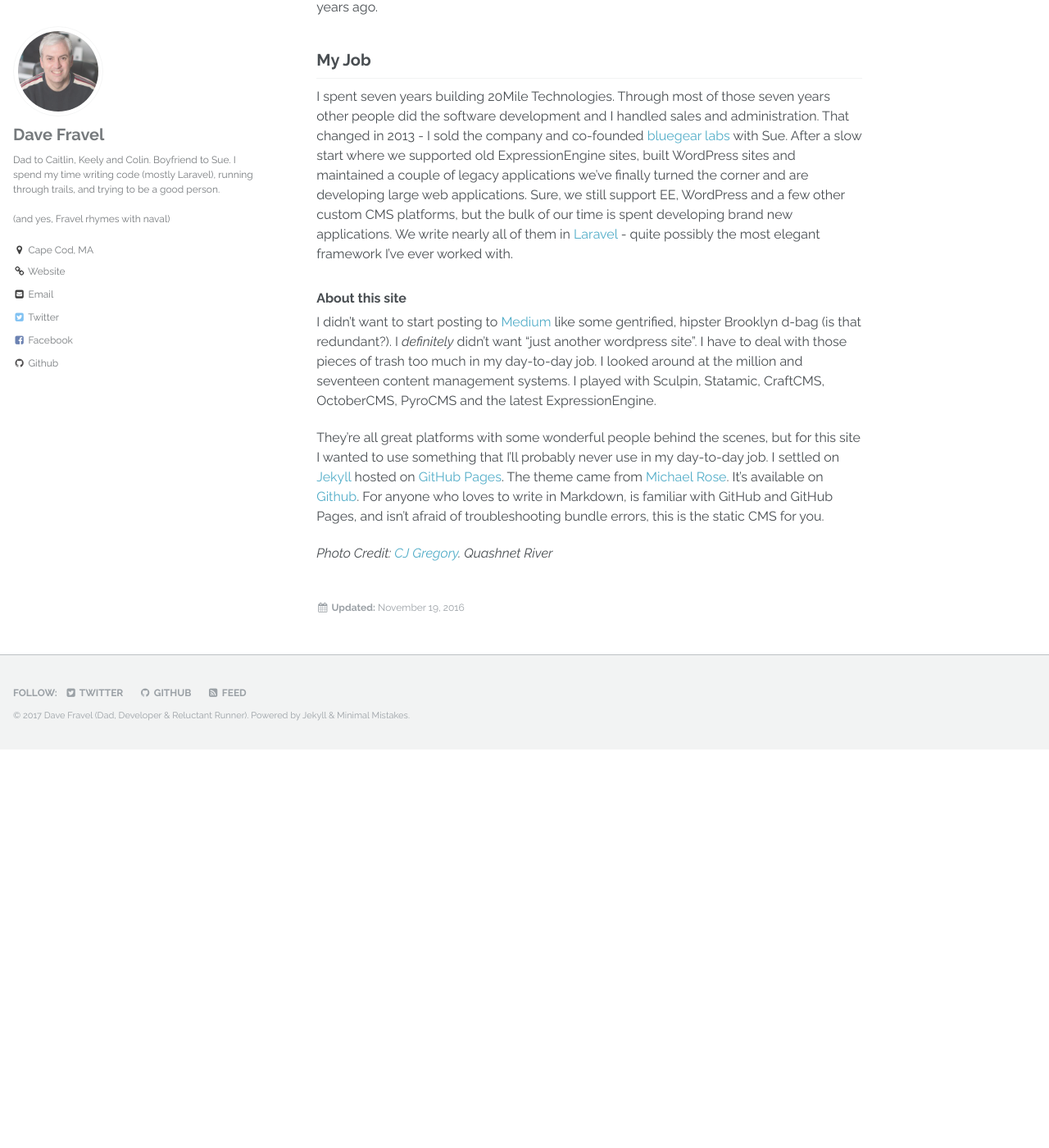
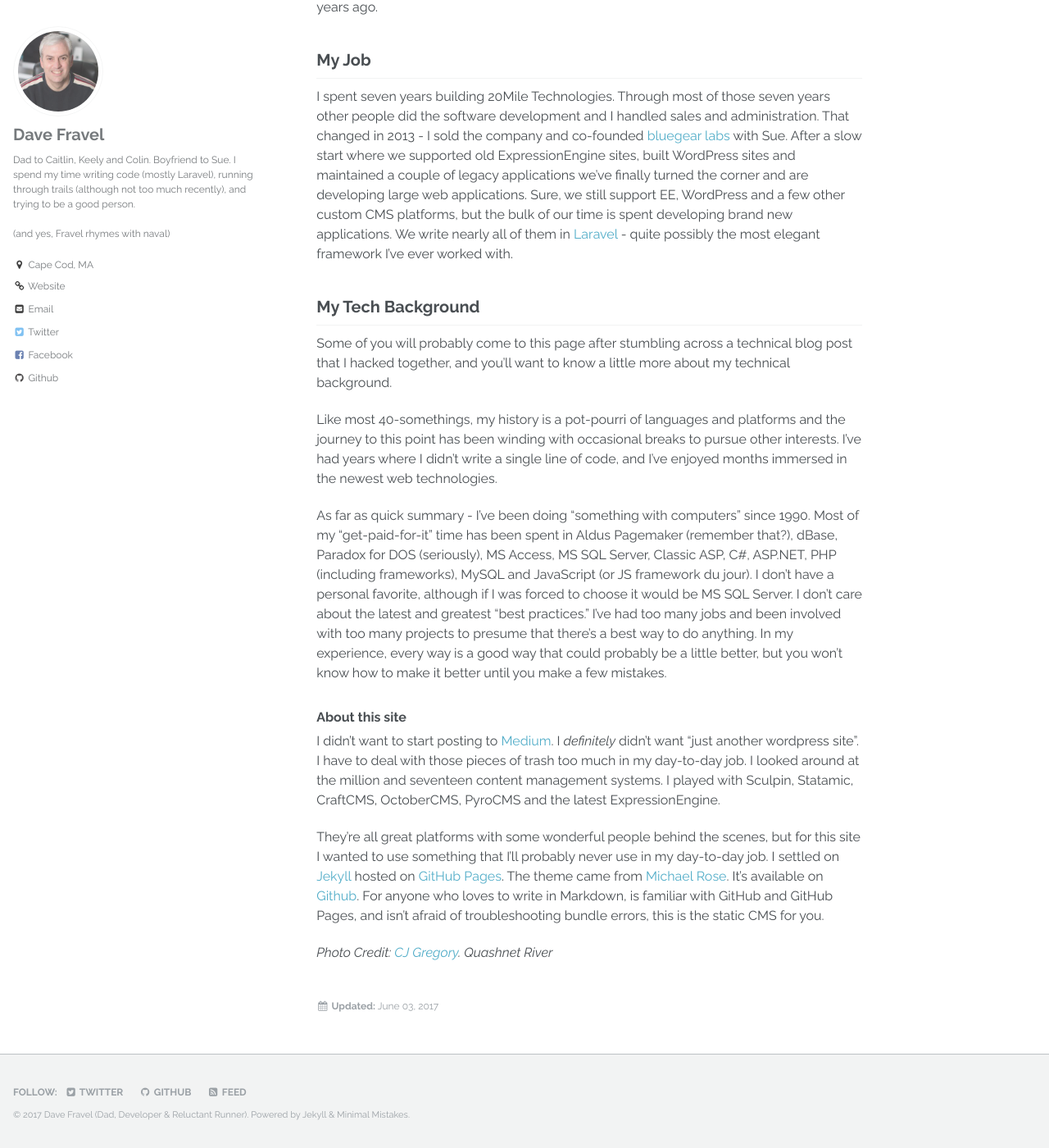
Before and after one commit to dfravel/dfravel.github.io, a Jekyll site: the page built from _pages/about.md, in a window 1280 px wide and 1400 px high, scrolled down 1866 px. Shown: the whole window at 82% size. Built offline with Jekyll 4.4.1, drawn with Linux system fonts in a browser that asks for light colours; comment, search, counter and statistics services are not loaded; before the commit the page ends 2780 px from its top, so only the background shows below that; some of the changed text lies outside the part shown.

Commit message:
New and updated pages

```diff
--- a/_config.yml
+++ b/_config.yml
@@ -78,7 +78,7 @@ analytics:
 author:
   name             : "Dave Fravel"
   avatar           : "/assets/images/fravel.jpg"
-  bio              : "Dad to Caitlin, Keely and Colin. Boyfriend to Sue.  I spend my time writing code (mostly Laravel), running through trails, and trying to be a good person.<br><br> (and yes, Fravel rhymes with naval)"
+  bio              : "Dad to Caitlin, Keely and Colin. Boyfriend to Sue.  I spend my time writing code (mostly Laravel), running through trails (although not too much recently), and trying to be a good person.<br><br> (and yes, Fravel rhymes with naval)"
   location         : "Cape Cod, MA"
   email            : "dave@bluegear.io"
   uri              : "http://bluegear.io"
--- a/_pages/about.md
+++ b/_pages/about.md
@@ -1,13 +1,13 @@
 ---
-title: "About Me"
+title: About Me
 header:
-  overlay_image: "http://c6.staticflickr.com/3/2804/4402436861_944dd0e783_b.jpg"
-excerpt: "I used to think I was special."
-permalink: /about/
+  overlay_image: http://c6.staticflickr.com/3/2804/4402436861_944dd0e783_b.jpg
+excerpt: I used to be someone special.
+permalink: "/about/"
 layout: single
 author_profile: true
-date: 2016-11-12
-modified: 2016-11-19
+date: '2016-11-12'
+modified: '2017-06-03'
 ---
 
 # A little bit about me
@@ -28,9 +28,15 @@ I used to run (a lot), but the stress of building a company, going through a div
 ## My Job
 I spent seven years building 20Mile Technologies. Through most of those seven years other people did the software development and I handled sales and administration. That changed in 2013 - I sold the company and co-founded [bluegear labs](http://bluegear.io) with Sue. After a slow start where we supported old ExpressionEngine sites, built WordPress sites and maintained a couple of legacy applications we've finally turned the corner and are developing large web applications. Sure, we still support EE, WordPress and a few other custom CMS platforms, but the bulk of our time is spent developing brand new applications. We write nearly all of them in [Laravel](http://laravel.com) - quite possibly the most elegant framework I've ever worked with.
 
+## My Tech Background
+Some of you will probably come to this page after stumbling across a technical blog post that I hacked together, and you'll want to know a little more about my technical background.
+
+Like most 40-somethings, my history is a pot-pourri of languages and platforms and the journey to this point has been winding with occasional breaks to pursue other interests. I've had years where I didn't write a single line of code, and I've enjoyed months immersed in the newest web technologies.
+
+As far as quick summary - I've been doing "something with computers" since 1990. Most of my "get-paid-for-it" time has been spent in Aldus Pagemaker (remember that?), dBase, Paradox for DOS (seriously), MS Access, MS SQL Server, Classic ASP, C#, ASP.NET, PHP (including frameworks), MySQL and JavaScript (or JS framework du jour).  I don't have a personal favorite, although if I was forced to choose it would be MS SQL Server. I don't care about the latest and greatest "best practices." I've had too many jobs and been involved with too many projects to presume that there's a best way to do anything. In my experience, every way is a good way that could probably be a little better, but you won't know how to make it better until you make a few mistakes.
 
 ### About this site
-I  didn't want to start posting to [Medium](https://medium.com) like some gentrified, hipster Brooklyn d-bag (is that redundant?). I _definitely_ didn't want "just another wordpress site". I have to deal with those pieces of trash too much in my day-to-day job. I looked around at the million and seventeen content management systems. I played with Sculpin, Statamic, CraftCMS, OctoberCMS, PyroCMS and the latest ExpressionEngine.
+I  didn't want to start posting to [Medium](https://medium.com).  I _definitely_ didn't want "just another wordpress site". I have to deal with those pieces of trash too much in my day-to-day job. I looked around at the million and seventeen content management systems. I played with Sculpin, Statamic, CraftCMS, OctoberCMS, PyroCMS and the latest ExpressionEngine.
 
 They're all great platforms with some wonderful people behind the scenes, but for this site I wanted to use something that I'll probably never use in my day-to-day job. I settled on [Jekyll](http://www.jekyllrb.com) hosted on [GitHub Pages](https://pages.github.com/). The theme came from [Michael Rose](https://mademistakes.com/). It's available on [Github](https://github.com/mmistakes/minimal-mistakes). For anyone who loves to write in Markdown, is familiar with GitHub and GitHub Pages, and isn't afraid of troubleshooting bundle errors, this is the static CMS for you.
 
```
Also changed, not shown: other parts of _pages/about.md (+1 -1 lines), _pages/bluegear.md (+14 -6 lines), _pages/cape-cod.md (+9 -8 lines).
